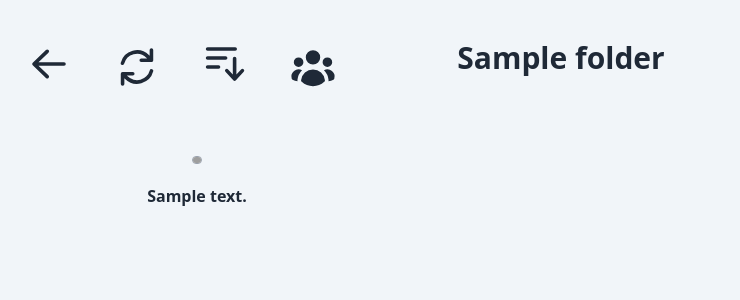
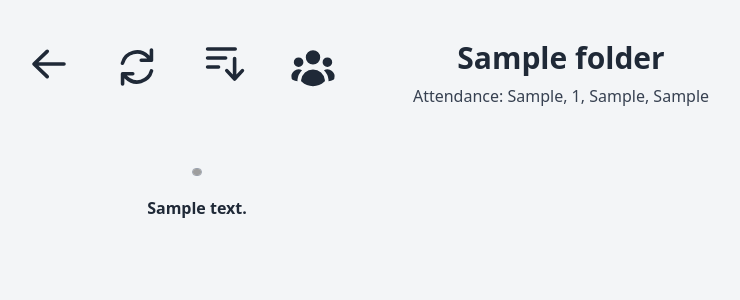
Before and after one commit to JmThrCreator/kh-notice-board, a Flask app: template app/templates/main/folder.html in a window 1280 px wide. Shown: the top 300 px of the page, without its empty margins (79-819 px from the left). Run offline with Flask 2, Linux system fonts and the light colour scheme; tables that the repository leaves empty hold one stand-in row (values such as "Sample post"); the template is opened without the code that fills it: values that come from a table or form of the project are taken from there, most other values are stand-ins (such as "Sample title", 1, 10 or a date in 2020); grey boxes are pictures that could not be loaded.

Commit message:
added attendance in folder & fixed renaming images

```diff
--- a/app/static/css/globals.css
+++ b/app/static/css/globals.css
@@ -7,7 +7,7 @@ body {
 }
 
 body {
-  background-color: rgb(241 245 249);
+  background-color: #f3f5f7;
   -ms-overflow-style: none;
   scrollbar-width: none;
 }
--- a/app/templates/main/folder.html
+++ b/app/templates/main/folder.html
@@ -75,11 +75,16 @@
             </button>
         </div>
 
-        <div class="mt-10 flex justify-center items-center">
+        <div class="mt-10 flex  items-center flex-col gap-2 h-20">
             <h1 class="font-bold text-3xl text-gray-800">{{folder}}</h1>
+            {% if attendance %}
+            <h2 class=" text-gray-700">
+                Attendance: {{attendance}}
+            </h2>
+            {% endif %}
         </div>
 
-        <div class="grid grid-col mt-20 gap-5 grid-cols-3 relative">
+        <div class="grid grid-col mt-12 gap-5 grid-cols-3 relative">
             {% for item in items %}
             <div class = "flex flex-col justify-center items-center gap-5">
 
--- a/app/utils/load.py
+++ b/app/utils/load.py
@@ -63,10 +63,10 @@ def load_folder(folder):
             os.remove(os.path.join(destination_sub_folder, item))
         elif item.endswith(".jpg") or item.endswith(".jpeg"):
             page_name = f"--page_number_1--.jpg"
-            os.rename(os.path.join(destination_folder, source_sub_folder, item), os.path.join(destination_folder, source_sub_folder, item.split("/")[-1].split(".")[0] + page_name))
+            os.rename(os.path.join(destination_sub_folder, item), os.path.join(destination_sub_folder, item.split("/")[-1].split(".")[0] + page_name))
         elif item.endswith(".png"):
             page_name = f"--page_number_1--.png"
-            os.rename(os.path.join(destination_folder, source_sub_folder, item), os.path.join(destination_folder, source_sub_folder, item.split("/")[-1].split(".")[0] + page_name))
+            os.rename(os.path.join(destination_sub_folder, item), os.path.join(destination_sub_folder, item.split("/")[-1].split(".")[0] + page_name))
         else:
             os.remove(os.path.join(destination_sub_folder, item))
 
```
Also changed, not shown: app/main/routes.py (+7 -3 lines), app.db, example_source/Folder 2/JPEG.jpg (renamed from example_source/Folder 2/JPEG--page_number_1----page_number_1----page_number_1--.jpg), 2 other files.
